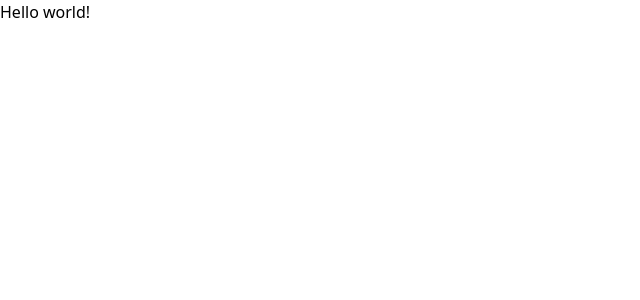
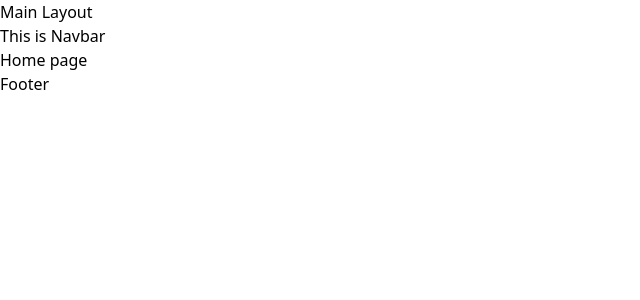
Before and after one commit to Sabuj-Chowdhury/job-hunter-mongoDB-Practice-project, a React (Vite) app in the folder frontend/: page / in a window 1280 px wide. Shown: the top 300 px of the page, without its empty margins (0-640 px from the left). Built offline with nearby package versions, Linux system fonts and the light colour scheme.

Commit message:
Basic Routes add with folder and made some components

```diff
--- a/frontend/src/App.jsx
+++ /dev/null
@@ -1,9 +0,0 @@
-function App() {
-  return (
-    <>
-      <h1 className="text-5xl">Vite + React</h1>
-    </>
-  );
-}
-
-export default App;
--- /dev/null
+++ b/frontend/src/Layouts/MainLayOut.jsx
@@ -0,0 +1,20 @@
+import { Outlet } from "react-router-dom";
+import Navbar from "../shared/Navbar";
+import Footer from "../shared/Footer";
+
+const MainLayOut = () => {
+  return (
+    <div>
+      <p>Main Layout</p>
+      {/* Navbar */}
+      <Navbar></Navbar>
+      <main>
+        <Outlet></Outlet>
+      </main>
+      {/* footer */}
+      <Footer></Footer>
+    </div>
+  );
+};
+
+export default MainLayOut;
--- /dev/null
+++ b/frontend/src/Page/Home.jsx
@@ -0,0 +1,9 @@
+const Home = () => {
+  return (
+    <div>
+      <p>Home page</p>
+    </div>
+  );
+};
+
+export default Home;
--- /dev/null
+++ b/frontend/src/shared/Footer.jsx
@@ -0,0 +1,9 @@
+const Footer = () => {
+  return (
+    <div>
+      <p>Footer</p>
+    </div>
+  );
+};
+
+export default Footer;
--- /dev/null
+++ b/frontend/src/shared/Navbar.jsx
@@ -0,0 +1,9 @@
+const Navbar = () => {
+  return (
+    <div>
+      <p>This is Navbar</p>
+    </div>
+  );
+};
+
+export default Navbar;
```
Also changed, not shown: frontend/src/Routes/router.jsx (+9 -1 lines), frontend/src/App.css (deleted).
